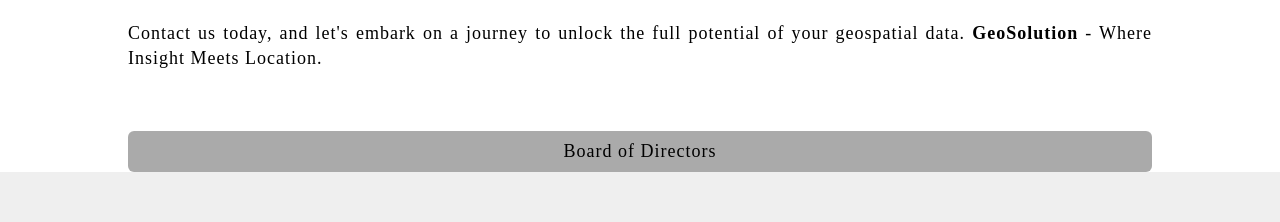
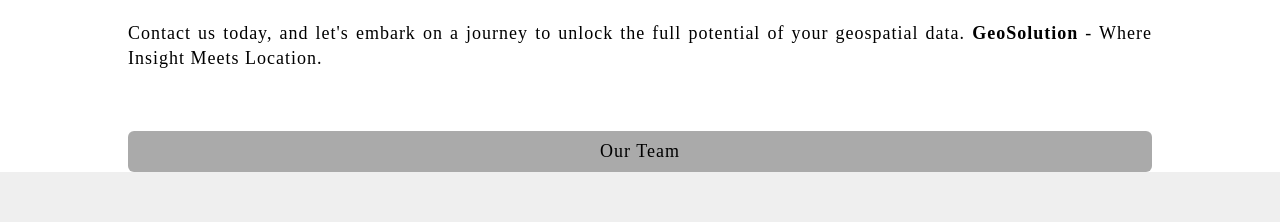
Before and after one commit to SharmilaW/a3web, a plain HTML site: page html/aboutus.html in a window 1280 px wide. Shown: the part 820-1042 px from the top of the page. Drawn offline with nearby package versions, Linux system fonts and the light colour scheme; files whose address does not match are found by name.

Commit message:
aboutus changed

```diff
--- a/html/aboutus.html
+++ b/html/aboutus.html
@@ -67,7 +67,7 @@
                 Contact us today, and let's embark on a journey to unlock the full potential of your geospatial data. <strong>GeoSolution</strong> - Where Insight Meets Location.
             </p>
             <div class="team-member">
-            <p>Board of Directors</p>
+            <p>Our Team</p>
             </div>
           </div>
         </div>
```
